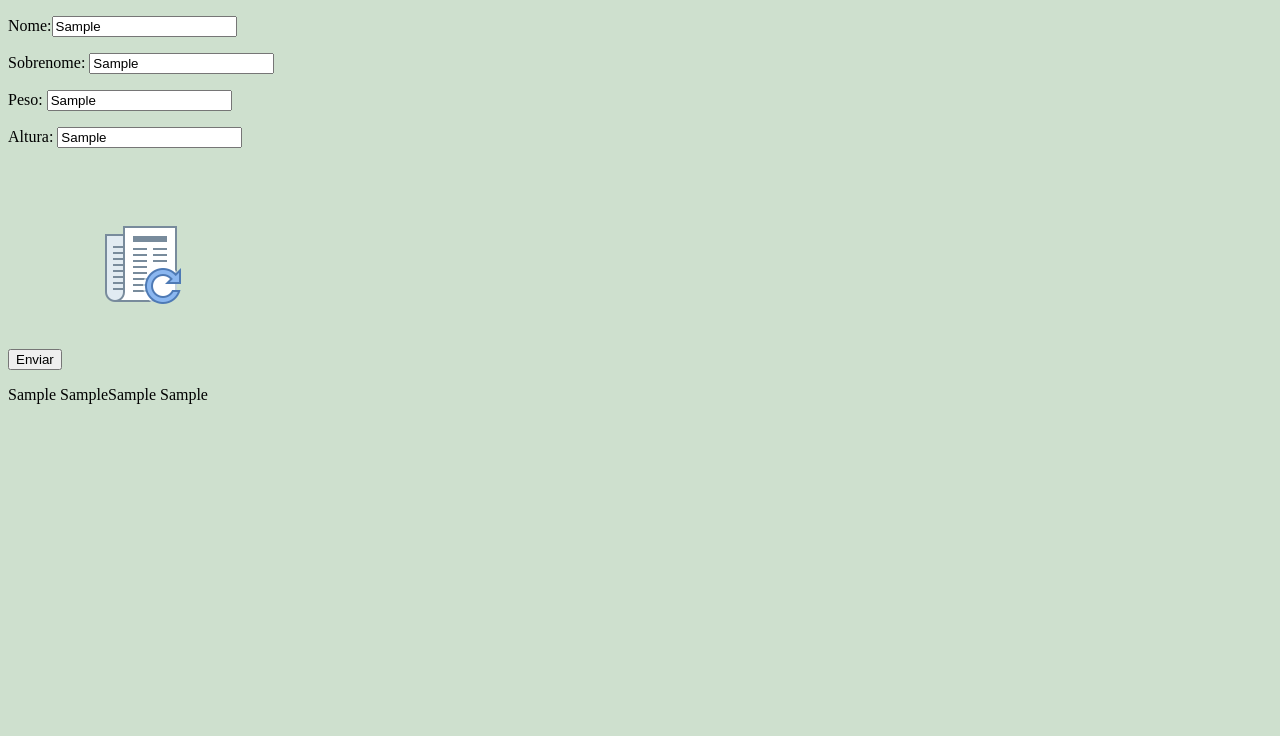
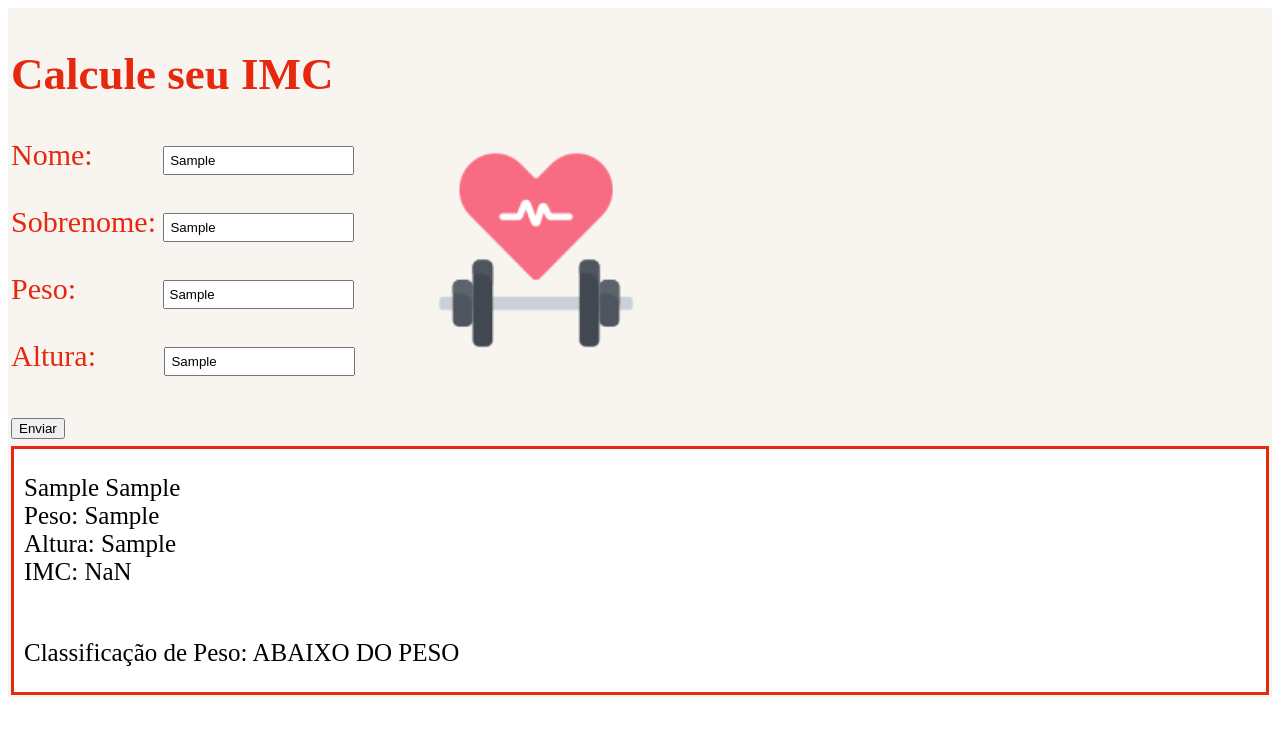
Before and after one commit to ItaloNobre/ProjetosJavaScript, a plain HTML site: page index.html in a window 1280 px wide. Both pictures are taken after typing "Sample", "Sample", "Sample", "Sample" into the empty fields and a click on the button "Enviar". Drawn offline with Linux system fonts and the light colour scheme.

Commit message:
Atualização do Projeto, foram implantas novos detalher de Estilo e niveis de Classificação de Peso

```diff
--- a/Script.js
+++ b/Script.js
@@ -6,11 +6,29 @@ function meuEscopo(){
 const pessoas = [];
 
 function recebeEventoForm (evento){
+
     evento.preventDefault();
     const nome = document.querySelector('.nome');
     const sobrenome = document.querySelector('.sobrenome');
     const peso = document.querySelector('.peso');
     const altura = document.querySelector('.altura');
+    const altura1 = Number(altura.value);
+    const peso1 = Number(peso.value)
+    const imcTotal = peso1 / (altura1 * 2);
+
+    if (imcTotal > 40){
+        resulImc = "OBESIDADE GRAVE";
+
+    }else if(imcTotal > 30){
+         resulImc = "OBESIDADE";
+
+    }else if(imcTotal > 25){
+        resulImc = "SOBREPESO";
+    }else if(imcTotal > 18){
+            resulImc = "NORMAL";
+    }else{
+        resulImc = "ABAIXO DO PESO";
+    }
 
     pessoas.push({
 
@@ -21,12 +39,11 @@ function recebeEventoForm (evento){
 
 
     });
-    console.log(pessoas);
 
-    resultado.innerHTML += `<p> ${nome.value} ${sobrenome.value}` +
-    `${peso.value} ${altura.value}</p>`;
-
-
+    resultado.innerHTML += `<div id="teste" ><p> ${nome.value} ${sobrenome.value}</br>` +
+    ` Peso: ${peso.value}</br> Altura:  ${altura.value}</br>
+    IMC: ${imcTotal.toFixed(2)}</p></br>
+    Classificação de Peso: ${resulImc}</p></div>`;
 
 }
     form.addEventListener('submit',recebeEventoForm);
--- a/index.html
+++ b/index.html
@@ -1,29 +1,31 @@
 <!DOCTYPE html>
 <html lang="pt-BR">
 <head>
+
     <meta charset="UTF-8">
     <meta http-equiv="X-UA-Compatible" content="IE=edge">
     <meta name="viewport" content="width=device-width, initial-scale=1.0">
     <link rel="stylesheet" href="style.css">
-    <title>Exercicios</title>
+    <title>IMC</title>
+
 </head>
 <body>
+
     <form  action="" method="get" class="form">
 
-        <p>Nome:<input type="text" class="nome"> </p>
-        <p>Sobrenome: <input type="text" class="sobrenome"> </p>
-        <p>Peso: <input type="text" class="peso"> </p>
-        <p>Altura: <input type="text" class="altura"> </p>
+        <h2 >Calcule seu IMC</h2>
+
+        <p> Nome: <input type="text" class="nome"> </p>
+        <p> Sobrenome: <input type="text" class="sobrenome"> </p>
+        <p> Peso: <input type="text" class="peso"> </p>
+        <p> Altura: <input type="text" class="altura"> </p>
+        <img src="Imagens/ginastica.png" alt="figura de ginastica" id="img">
+
         <button>Enviar</button>
 
-    <img src="Imagens/icons8-renovar-assinatura-80.png" alt="ImgCadastro" id="imagem">
+    </form>
 
-    </form>
-    <div  class="resultado" type="text">
-
-
-    </div>
-
+    <div  class="resultado" type="text" ></div>
 
     <script src="Script.js"></script>
 </body>
--- a/style.css
+++ b/style.css
@@ -1,13 +1,50 @@
-body{
-    background-color: #cee0ce;
+ #img {
+  position: absolute;
+  top: 150px;
+  margin-left: 425px;
+  width: 200px;
+  height: 200px;
 
 }
-#imagem{
-   width: 150px;
-  height: 200px;
-  object-fit: none;
-  left: 100px;
-  object-position: 175 10%;
-
+.form {
+  width: auto;
+  color: #e6280f;
+  background-color: #f8f5f1;
+  font-size: 30px;
+  border: solid #f8f5f1 ;
 
 }
+ p {
+   max-width: 350px;
+ }
+.resultado {
+  background-color: #fff;
+  border: solid #f8f5f1 ;
+
+}
+.nome {
+    margin-left: 63px ;
+    padding: 5px;
+
+}
+.peso {
+  margin-left: 79px ;
+  padding: 5px;
+
+}
+.altura {
+
+  margin-left: 61px ;
+  padding: 5px;
+}
+.sobrenome {
+
+  padding: 5px;
+}
+#teste {
+
+  padding-left: 10px;
+  border: solid #e6280f;
+  font-size: 25px;
+
+}
```
Also changed, not shown: Imagens/ginastica.png (added).
